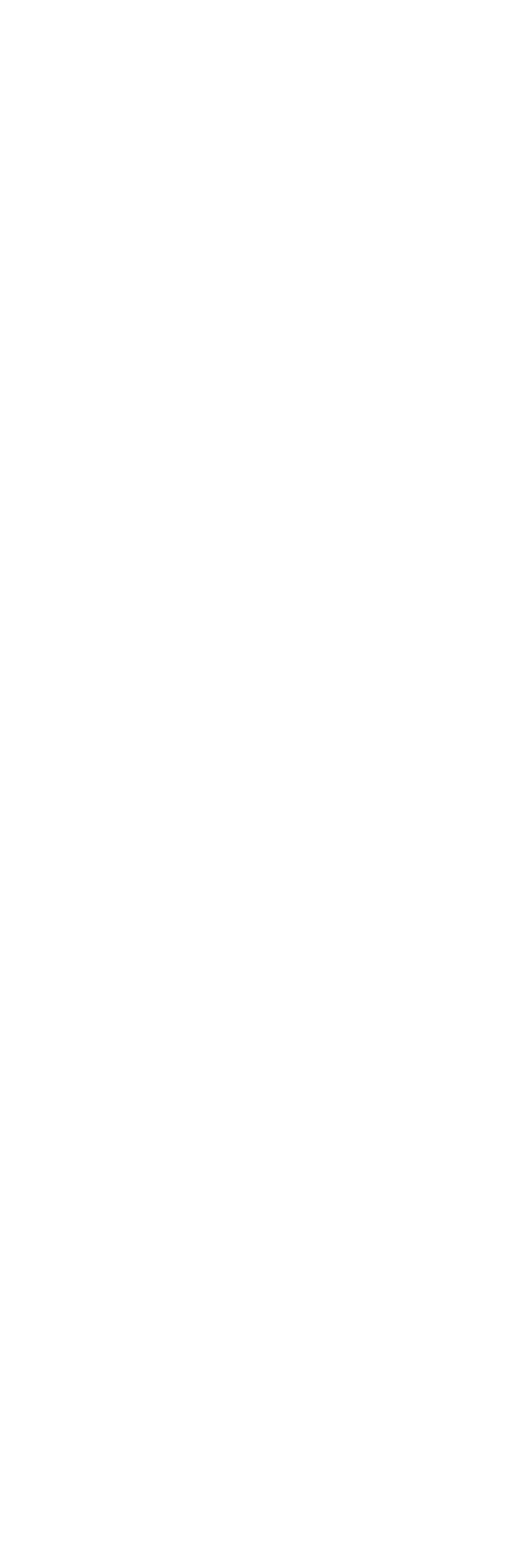
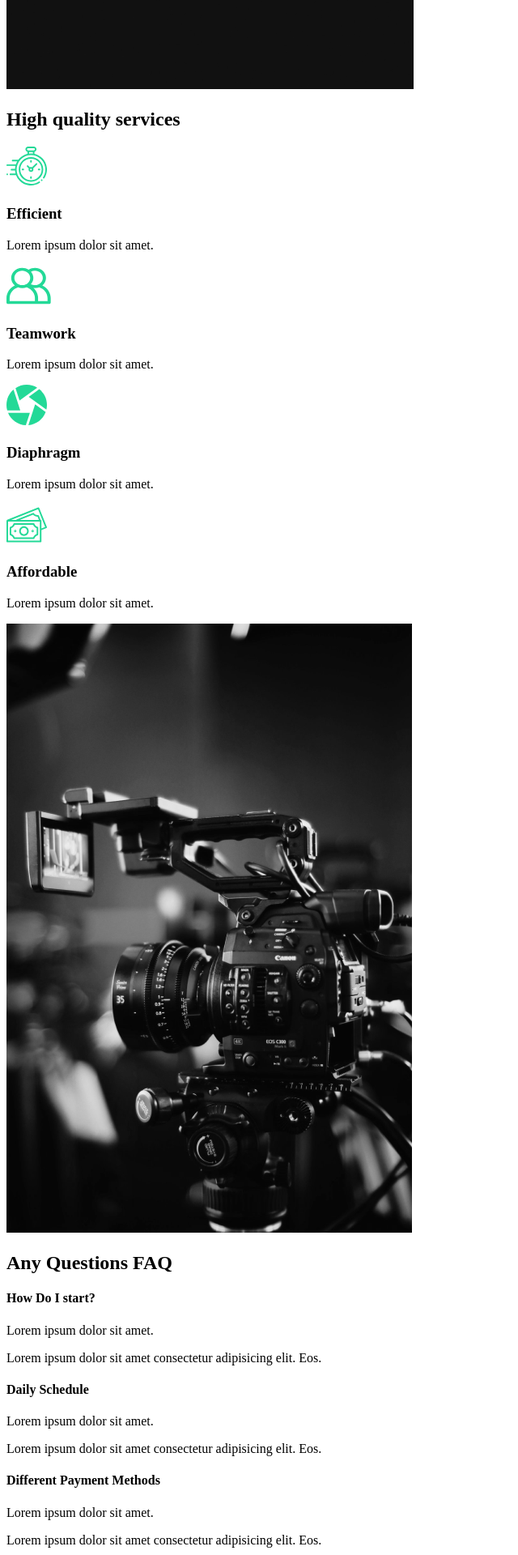
Before and after one commit to IvoTsochev/capture-portfolio, a React (Create React App) app: page / in a window 1280 px wide. Shown: the part 860-2780 px from the top of the page at 81% size, without its empty margins (0-640 px from the left). Before the commit the page ends 800 px from the top, so only its background shows below. Built offline with nearby package versions, Linux system fonts and the light colour scheme.

Commit message:
creating the components on teh AboutUs page

```diff
--- a/src/App.js
+++ b/src/App.js
@@ -1,7 +1,10 @@
+// Import Pages
+import AboutUs from "./pages/AboutUs";
+
 function App() {
   return (
     <div className="App">
-      <h1>Film</h1>
+      <AboutUs />
     </div>
   );
 }
--- /dev/null
+++ b/src/components/AboutSection.jsx
@@ -0,0 +1,34 @@
+import React from "react";
+import home1 from "../img/home1.png";
+
+function AboutSection() {
+  return (
+    <div>
+      <div className="description">
+        <div className="title">
+          <div className="hide">
+            <h2>We work to make </h2>
+          </div>
+          <div className="hide">
+            <h2>
+              ypur <span>dreams</span> come
+            </h2>
+          </div>
+          <div className="hide">
+            <h2>true.</h2>
+          </div>
+        </div>
+        <p>
+          Contact us for any photography or videography ideas that you have. We
+          have profesioanls with amazing skills.
+        </p>
+        <button>Contact Us</button>
+      </div>
+      <div className="image">
+        <img src={home1} alt="guy with a camera" />
+      </div>
+    </div>
+  );
+}
+
+export default AboutSection;
--- /dev/null
+++ b/src/components/FaqSection.jsx
@@ -0,0 +1,41 @@
+import React from "react";
+
+const FaqSection = () => {
+  return (
+    <div className="faq">
+      <h2>
+        Any Questions <span>FAQ</span>
+      </h2>
+      <div className="question">
+        <h4>How Do I start?</h4>
+        <div className="answer">
+          <p>Lorem ipsum dolor sit amet.</p>
+          <p>Lorem ipsum dolor sit amet consectetur adipisicing elit. Eos.</p>
+        </div>
+      </div>
+      <div className="question">
+        <h4>Daily Schedule</h4>
+        <div className="answer">
+          <p>Lorem ipsum dolor sit amet.</p>
+          <p>Lorem ipsum dolor sit amet consectetur adipisicing elit. Eos.</p>
+        </div>
+      </div>
+      <div className="question">
+        <h4>Different Payment Methods</h4>
+        <div className="answer">
+          <p>Lorem ipsum dolor sit amet.</p>
+          <p>Lorem ipsum dolor sit amet consectetur adipisicing elit. Eos.</p>
+        </div>
+      </div>
+      <div className="question">
+        <h4>What Products Do You Offer</h4>
+        <div className="answer">
+          <p>Lorem ipsum dolor sit amet.</p>
+          <p>Lorem ipsum dolor sit amet consectetur adipisicing elit. Eos.</p>
+        </div>
+      </div>
+    </div>
+  );
+};
+
+export default FaqSection;
--- /dev/null
+++ b/src/components/ServicesSection.jsx
@@ -0,0 +1,54 @@
+import React from "react";
+// Import Icons
+import clock from "../img/clock.svg";
+import diaphragm from "../img/diaphragm.svg";
+import money from "../img/money.svg";
+import teamwork from "../img/teamwork.svg";
+import home2 from "../img/home2.png";
+
+function ServicesSection() {
+  return (
+    <div className="services">
+      <div className="description">
+        <h2>
+          High <span>quality</span> services
+        </h2>
+        <div className="cards">
+          <div className="card">
+            <div className="icon">
+              <img src={clock} alt="icon" />
+              <h3>Efficient</h3>
+            </div>
+            <p>Lorem ipsum dolor sit amet.</p>
+          </div>
+          <div className="card">
+            <div className="icon">
+              <img src={teamwork} alt="icon" />
+              <h3>Teamwork</h3>
+            </div>
+            <p>Lorem ipsum dolor sit amet.</p>
+          </div>
+          <div className="card">
+            <div className="icon">
+              <img src={diaphragm} alt="icon" />
+              <h3>Diaphragm</h3>
+            </div>
+            <p>Lorem ipsum dolor sit amet.</p>
+          </div>
+          <div className="card">
+            <div className="icon">
+              <img src={money} alt="icon" />
+              <h3>Affordable</h3>
+            </div>
+            <p>Lorem ipsum dolor sit amet.</p>
+          </div>
+        </div>
+      </div>
+      <div className="image">
+        <img src={home2} alt="" />
+      </div>
+    </div>
+  );
+}
+
+export default ServicesSection;
--- /dev/null
+++ b/src/pages/AboutUs.jsx
@@ -0,0 +1,17 @@
+import React from "react";
+// Page Components
+import AboutSection from "../components/AboutSection";
+import ServicesSection from "../components/ServicesSection";
+import FaqSection from "../components/FaqSection";
+
+function AboutUs() {
+  return (
+    <>
+      <AboutSection />
+      <ServicesSection />
+      <FaqSection />
+    </>
+  );
+}
+
+export default AboutUs;
```
Also changed, not shown: 1 other file (tests, documents, lock files or other folders).
